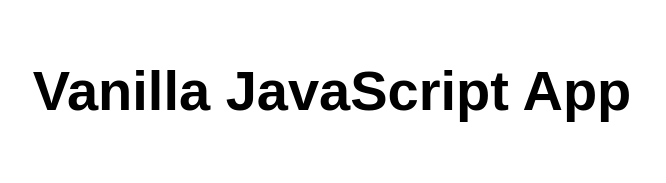
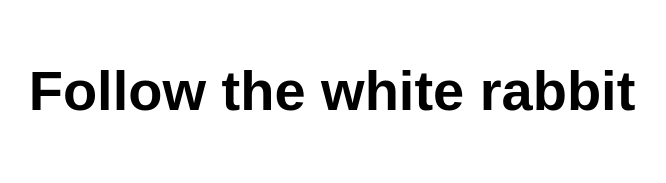
Before and after one commit to rinie-lazet/my-first-static-web-app, a website: page src/index.html in a window 1280 px wide. Shown: the whole page, without its empty margins (308-974 px from the left). Drawn offline with Linux system fonts and the light colour scheme.

Commit message:
Update index.html

```diff
--- a/src/index.html
+++ b/src/index.html
@@ -10,7 +10,7 @@
 
 <body>
   <main>
-    <h1>Vanilla JavaScript App</h1>
+    <h1>Follow the white rabbit</h1>
   </main>
 </body>
 
```
